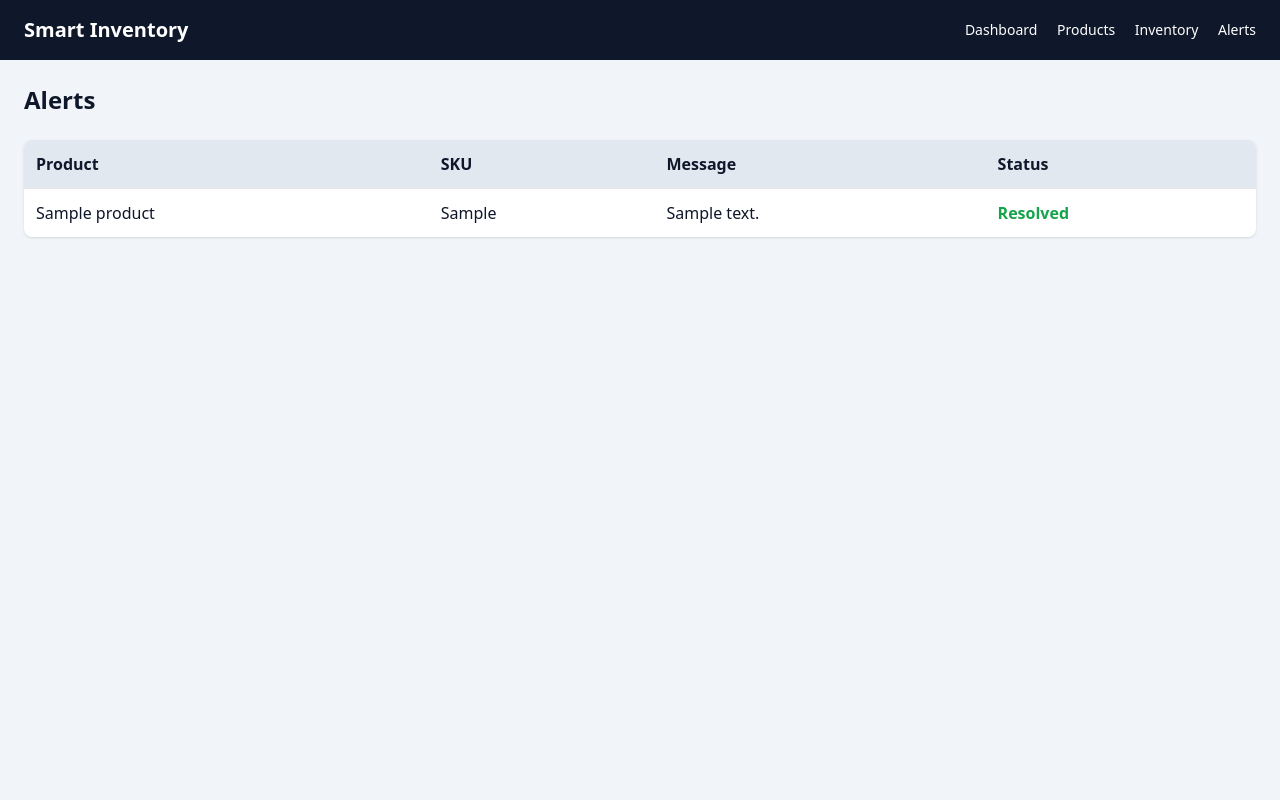
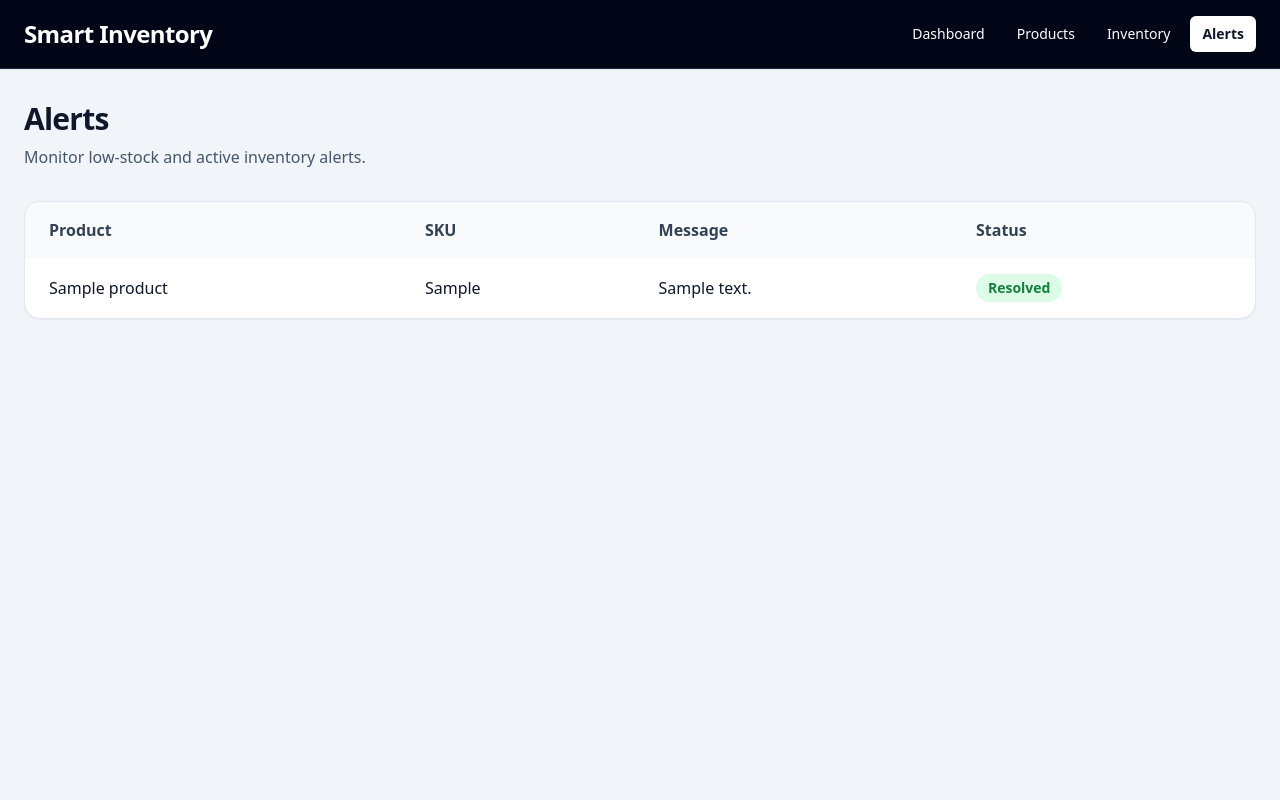
Before and after one commit to itesh-singh/smart-inventory-management-system, a Django app: page /alerts-page/ in a window 1280 px wide. Run offline with Django 5.2, Linux system fonts and the light colour scheme; tables that the repository leaves empty hold one stand-in row (values such as "Sample post"); some libraries are stand-ins or nearby versions.

Commit message:
feat(frontend): polish Tailwind UI for dashboard, products, inventory, and alerts pages

```diff
--- a/templates/frontend/alerts.html
+++ b/templates/frontend/alerts.html
@@ -3,29 +3,37 @@
 {% block title %}Alerts{% endblock %}
 
 {% block content %}
-<h2 class="text-2xl font-bold mb-6">Alerts</h2>
 
-<div class="bg-white shadow rounded-lg overflow-hidden">
+<div class="mb-8">
+    <h2 class="text-3xl font-bold tracking-tight">Alerts</h2>
+    <p class="text-slate-600 mt-2">Monitor low-stock and active inventory alerts.</p>
+</div>
+
+<div class="bg-white shadow-sm rounded-2xl border border-slate-200 overflow-hidden">
     <table class="w-full text-left">
-        <thead class="bg-slate-200">
+        <thead class="bg-slate-50 text-slate-700">
             <tr>
-                <th class="p-3">Product</th>
-                <th class="p-3">SKU</th>
-                <th class="p-3">Message</th>
-                <th class="p-3">Status</th>
+                <th class="px-6 py-4 font-semibold">Product</th>
+                <th class="px-6 py-4 font-semibold">SKU</th>
+                <th class="px-6 py-4 font-semibold">Message</th>
+                <th class="px-6 py-4 font-semibold">Status</th>
             </tr>
         </thead>
-        <tbody>
+        <tbody class="divide-y divide-slate-200">
             {% for alert in alerts %}
-            <tr class="border-t">
-                <td class="p-3">{{ alert.product.name }}</td>
-                <td class="p-3">{{ alert.product.sku }}</td>
-                <td class="p-3">{{ alert.message }}</td>
-                <td class="p-3">
+            <tr class="hover:bg-slate-50 transition">
+                <td class="px-6 py-4 font-medium">{{ alert.product.name }}</td>
+                <td class="px-6 py-4">{{ alert.product.sku }}</td>
+                <td class="px-6 py-4">{{ alert.message }}</td>
+                <td class="px-6 py-4">
                     {% if alert.is_resolved %}
-                        <span class="text-green-600 font-semibold">Resolved</span>
+                        <span class="inline-flex px-3 py-1 rounded-full text-sm font-semibold bg-green-100 text-green-700">
+                            Resolved
+                        </span>
                     {% else %}
-                        <span class="text-red-600 font-semibold">Active</span>
+                        <span class="inline-flex px-3 py-1 rounded-full text-sm font-semibold bg-red-100 text-red-700">
+                            Active
+                        </span>
                     {% endif %}
                 </td>
             </tr>
@@ -33,4 +41,5 @@
         </tbody>
     </table>
 </div>
+
 {% endblock %}
--- a/templates/frontend/base.html
+++ b/templates/frontend/base.html
@@ -6,20 +6,36 @@
     <title>{% block title %}Smart Inventory{% endblock %}</title>
     <script src="https://cdn.tailwindcss.com"></script>
 </head>
-<body class="bg-slate-100 text-slate-900">
-    <nav class="bg-slate-900 text-white px-6 py-4">
-        <div class="max-w-7xl mx-auto flex justify-between items-center">
-            <h1 class="text-xl font-bold">Smart Inventory</h1>
-            <div class="space-x-4 text-sm">
-                <a href="/" class="hover:text-slate-300">Dashboard</a>
-                <a href="/products-page/" class="hover:text-slate-300">Products</a>
-                <a href="/inventory-page/" class="hover:text-slate-300">Inventory</a>
-                <a href="/alerts-page/" class="hover:text-slate-300">Alerts</a>
+<body class="bg-slate-100 text-slate-900 min-h-screen">
+    <nav class="bg-slate-950 text-white border-b border-slate-800 shadow-sm">
+        <div class="max-w-7xl mx-auto px-6 py-4 flex justify-between items-center">
+            <h1 class="text-2xl font-bold tracking-tight">Smart Inventory</h1>
+
+            <div class="space-x-2 text-sm flex items-center">
+                <a href="/"
+                   class="px-3 py-2 rounded-md transition {% if request.path == '/' %}bg-white text-slate-900 font-semibold{% else %}text-white hover:bg-slate-800{% endif %}">
+                    Dashboard
+                </a>
+
+                <a href="/products-page/"
+                   class="px-3 py-2 rounded-md transition {% if request.path == '/products-page/' %}bg-white text-slate-900 font-semibold{% else %}text-white hover:bg-slate-800{% endif %}">
+                    Products
+                </a>
+
+                <a href="/inventory-page/"
+                   class="px-3 py-2 rounded-md transition {% if request.path == '/inventory-page/' %}bg-white text-slate-900 font-semibold{% else %}text-white hover:bg-slate-800{% endif %}">
+                    Inventory
+                </a>
+
+                <a href="/alerts-page/"
+                   class="px-3 py-2 rounded-md transition {% if request.path == '/alerts-page/' %}bg-white text-slate-900 font-semibold{% else %}text-white hover:bg-slate-800{% endif %}">
+                    Alerts
+                </a>
             </div>
         </div>
     </nav>
 
-    <main class="max-w-7xl mx-auto p-6">
+    <main class="max-w-7xl mx-auto px-6 py-8">
         {% block content %}{% endblock %}
     </main>
 </body>
```
Also changed, not shown: templates/frontend/dashboard.html (+17 -14 lines), templates/frontend/inventory.html (+20 -15 lines), templates/frontend/products.html (+18 -15 lines).
